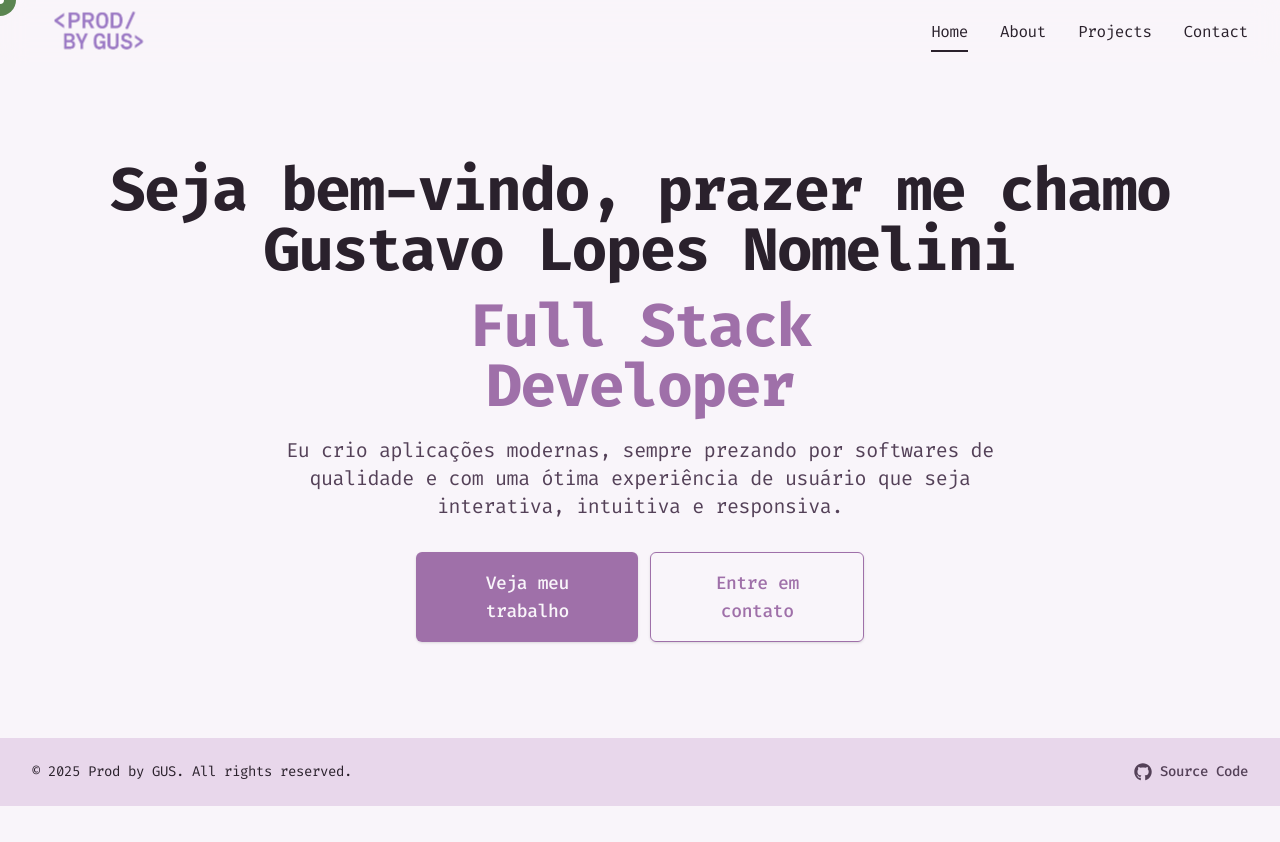
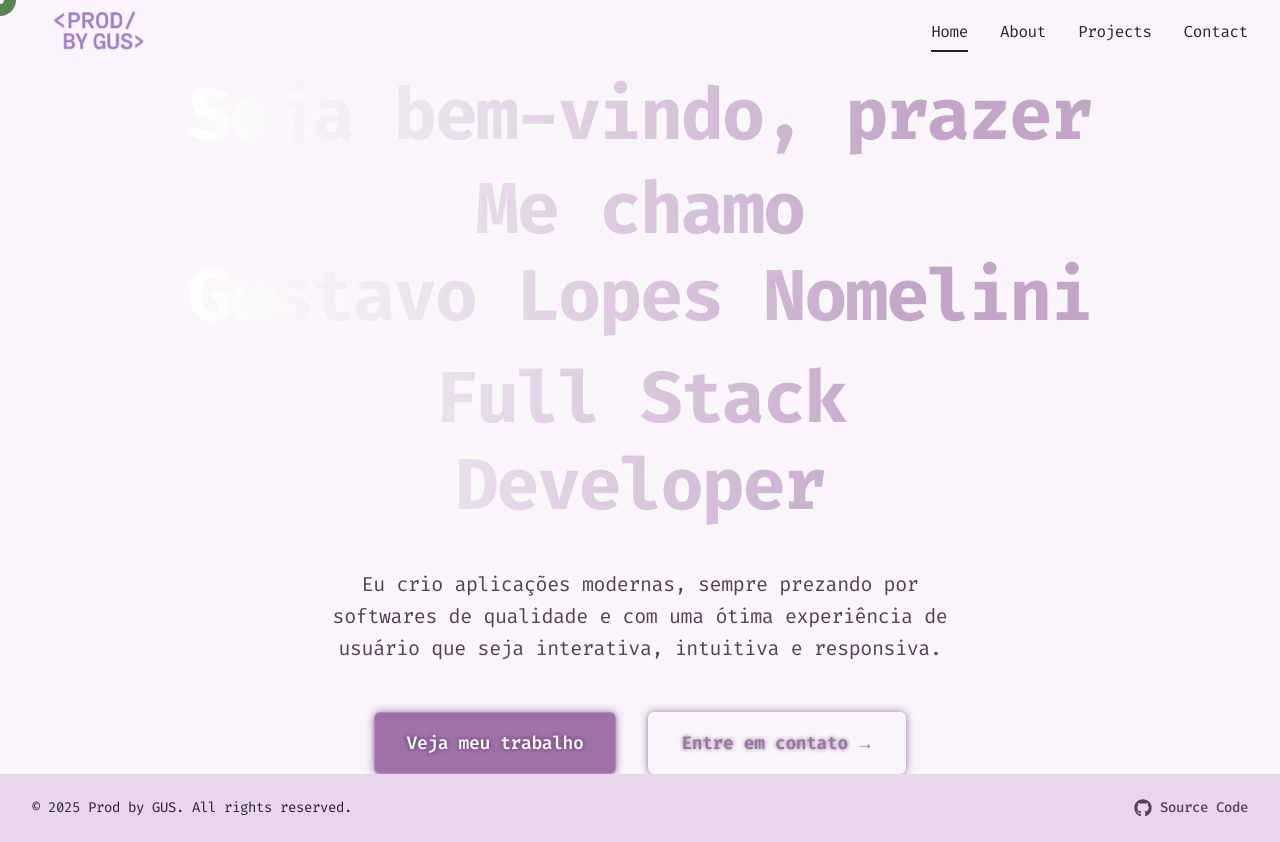
Before and after one commit to gustavo-nomelini/portfolio-prodbygus, a Next.js app: page / in a window 1280 px wide. Before the commit the page ends 806 px from the top, so only its background shows below. Built offline with nearby package versions, Linux system fonts and the light colour scheme.

Commit message:
feat: implement cyberpunk theme styles and glitch effect in Hero section

```diff
--- a/src/app/globals.css
+++ b/src/app/globals.css
@@ -27,6 +27,12 @@
     var(--font-fira-code), ui-monospace, SFMono-Regular, Menlo, Monaco,
     Consolas, 'Liberation Mono', 'Courier New', monospace;
   --letter-spacing: -0.025em;
+
+  /* Cyberpunk Theme Colors */
+  --neon-primary: #ff00ff;
+  --neon-secondary: #00ffff;
+  --neon-accent: #f0ff00;
+  --cyberpunk-glow: 0 0 10px rgba(var(--color1-rgb), 0.7);
 }
 
 @theme inline {
@@ -107,3 +113,179 @@ div {
 .text-shadow {
   text-shadow: 0 1px 3px rgba(0, 0, 0, 0.1);
 }
+
+/* Cyberpunk Styles */
+.text-gradient {
+  background-image: linear-gradient(
+    to right,
+    var(--color1) 10%,
+    #ffffff 50%,
+    var(--color3) 90%
+  );
+  -webkit-background-clip: text;
+  background-clip: text;
+  color: transparent;
+  background-size: 200% auto;
+  animation: textShine 5s ease-in-out infinite alternate;
+  position: relative;
+  filter: drop-shadow(0 0 8px rgba(255, 255, 255, 0.5));
+}
+
+.text-gradient-alt {
+  background-image: linear-gradient(
+    to right,
+    var(--color3) 10%,
+    #ffffff 50%,
+    var(--color1) 90%
+  );
+  -webkit-background-clip: text;
+  background-clip: text;
+  color: transparent;
+  background-size: 200% auto;
+  animation: textShine 5s ease-in-out infinite alternate;
+}
+
+.cyberpunk-grid {
+  background-size: 40px 40px;
+  background-image:
+    linear-gradient(
+      to right,
+      rgba(var(--color1-rgb), 0.1) 1px,
+      transparent 1px
+    ),
+    linear-gradient(
+      to bottom,
+      rgba(var(--color3-rgb), 0.1) 1px,
+      transparent 1px
+    );
+  background-position: center center;
+  animation: gridMove 30s linear infinite;
+}
+
+.cyberpunk-btn {
+  position: relative;
+  overflow: hidden;
+  box-shadow: 0 0 8px var(--color1);
+  border: 1px solid rgba(255, 255, 255, 0.2);
+  font-weight: 600;
+  text-shadow: 0 0 4px rgba(0, 0, 0, 0.5);
+}
+
+.cyberpunk-btn::before {
+  content: '';
+  position: absolute;
+  top: -10%;
+  left: -10%;
+  width: 120%;
+  height: 120%;
+  background: linear-gradient(
+    90deg,
+    transparent,
+    rgba(255, 255, 255, 0.2),
+    transparent
+  );
+  transform: translateX(-100%);
+  transition: none;
+}
+
+.cyberpunk-btn:hover::before {
+  transform: translateX(100%);
+  transition: transform 0.8s ease;
+}
+
+.glass-effect {
+  background: rgba(var(--color4-rgb), 0.2);
+  backdrop-filter: blur(10px);
+  -webkit-backdrop-filter: blur(10px);
+  border: 1px solid rgba(var(--color1-rgb), 0.1);
+}
+
+.animate-fadeIn {
+  animation: fadeIn 0.8s ease-in-out;
+}
+
+.animate-slideUp {
+  animation: slideUp 0.8s ease-in-out;
+}
+
+.animation-delay-100 {
+  animation-delay: 0.1s;
+}
+
+.animation-delay-200 {
+  animation-delay: 0.2s;
+}
+
+.animation-delay-300 {
+  animation-delay: 0.3s;
+}
+
+.glitching {
+  animation: glitchAnimation 0.2s ease forwards;
+}
+
+/* Animations */
+@keyframes textShine {
+  0% {
+    background-position: 0% 50%;
+  }
+  100% {
+    background-position: 100% 50%;
+  }
+}
+
+@keyframes gridMove {
+  0% {
+    background-position: 0 0;
+  }
+  100% {
+    background-position: 40px 40px;
+  }
+}
+
+@keyframes fadeIn {
+  0% {
+    opacity: 0;
+  }
+  100% {
+    opacity: 1;
+  }
+}
+
+@keyframes slideUp {
+  0% {
+    opacity: 0;
+    transform: translateY(20px);
+  }
+  100% {
+    opacity: 1;
+    transform: translateY(0);
+  }
+}
+
+@keyframes glitchAnimation {
+  0% {
+    background-position: 0% 0%;
+    transform: translateX(0);
+  }
+  20% {
+    background-position: 20% 0%;
+    transform: translateX(-10px);
+  }
+  40% {
+    background-position: 40% 0%;
+    transform: translateX(10px);
+  }
+  60% {
+    background-position: 60% 0%;
+    transform: translateX(-5px);
+  }
+  80% {
+    background-position: 80% 0%;
+    transform: translateX(5px);
+  }
+  100% {
+    background-position: 100% 0%;
+    transform: translateX(0);
+  }
+}
--- a/src/components/sections/Hero.tsx
+++ b/src/components/sections/Hero.tsx
@@ -2,8 +2,35 @@
 
 import { motion } from 'framer-motion';
 import Link from 'next/link';
+import { useEffect, useState } from 'react';
+import ParticlesEffect from '../ui/ParticlesEffect';
 
 const Hero = () => {
+  const [isGlitching, setIsGlitching] = useState(false);
+
+  // Random glitch effect
+  useEffect(() => {
+    const triggerGlitch = () => {
+      const shouldGlitch = Math.random() > 0.95;
+      if (shouldGlitch) {
+        setIsGlitching(true);
+        setTimeout(
+          () => {
+            setIsGlitching(false);
+          },
+          100 + Math.random() * 100,
+        );
+      }
+      setTimeout(triggerGlitch, 500 + Math.random() * 2000);
+    };
+
+    triggerGlitch();
+
+    return () => {
+      // Cleanup
+    };
+  }, []);
+
   // Text animation variants
   const textVariants = {
     hidden: { opacity: 0, y: 20 },
@@ -34,6 +61,7 @@ const Hero = () => {
     }),
     hover: {
       scale: 1.05,
+      boxShadow: '0 0 10px rgba(var(--color1-rgb), 0.5)',
       transition: {
         duration: 0.2,
       },
@@ -47,23 +75,49 @@ const Hero = () => {
   };
 
   return (
-    <div className="bg-[var(--background)]">
-      <div className="max-w-7xl mx-auto py-16 px-4 sm:py-24 sm:px-6 lg:px-8">
-        <div className="text-center">
+    <section className="relative overflow-hidden min-h-[85vh] flex items-center justify-center">
+      {/* Background gradients */}
+      <div className="absolute inset-0 bg-gradient-to-br from-[var(--color1)]/10 to-[var(--color3)]/10 z-[-1]"></div>
+      <div className="absolute inset-0 z-[-2]">
+        <div className="absolute top-20 left-10 w-80 h-80 bg-[var(--color1)]/20 rounded-full filter blur-[80px]"></div>
+        <div className="absolute bottom-20 right-10 w-96 h-96 bg-[var(--color3)]/20 rounded-full filter blur-[80px]"></div>
+        <div className="absolute top-1/2 left-1/2 -translate-x-1/2 -translate-y-1/2 w-72 h-72 bg-[var(--color1)]/10 rounded-full filter blur-[60px]"></div>
+      </div>
+
+      {/* Cyberpunk Grid Lines */}
+      <div className="absolute inset-0 z-[-1] cyberpunk-grid opacity-20"></div>
+
+      {/* Particles Effect */}
+      <ParticlesEffect />
+
+      {/* Glitch Effect Overlay */}
+      <div
+        className={`absolute inset-0 z-[1] pointer-events-none transition-all duration-100 ${isGlitching ? 'glitching' : ''}`}
+      ></div>
+
+      <div className="max-w-5xl mx-auto px-6 flex flex-col items-center text-center z-10">
+        <div className="animate-fadeIn">
           <motion.h1
-            className="text-4xl font-extrabold tracking-tight text-[var(--foreground)] sm:text-5xl md:text-6xl"
+            className="text-gradient text-5xl sm:text-6xl lg:text-7xl font-extrabold tracking-tight mb-8 leading-[1.2] py-2 relative"
             initial="hidden"
             animate="visible"
             variants={textVariants}
             custom={0}
           >
             <motion.span className="block" variants={textVariants} custom={1}>
-              Seja bem-vindo, prazer me chamo Gustavo Lopes Nomelini
+              Seja bem-vindo, prazer
             </motion.span>
             <motion.span
-              className="block text-[var(--color1)] mt-4"
+              className="block mt-2"
               variants={textVariants}
               custom={2}
+            >
+              Me chamo<br/>Gustavo Lopes Nomelini
+            </motion.span>
+            <motion.span
+              className="block mt-4"
+              variants={textVariants}
+              custom={3}
             >
               Full Stack
               <br />
@@ -72,18 +126,18 @@ const Hero = () => {
           </motion.h1>
 
           <motion.p
-            className="mt-3 max-w-md mx-auto text-base text-[var(--foreground-muted)] sm:text-lg md:mt-5 md:text-xl md:max-w-3xl"
+            className="mt-6 max-w-2xl mx-auto text-xl/8 text-[var(--foreground-muted)]"
             initial="hidden"
             animate="visible"
             variants={textVariants}
-            custom={3}
+            custom={4}
           >
-            Eu crio aplicações modernas, sempre prezando por softwares
-            de qualidade e com uma ótima experiência de usuário que seja
+            Eu crio aplicações modernas, sempre prezando por softwares de
+            qualidade e com uma ótima experiência de usuário que seja
             interativa, intuitiva e responsiva.
           </motion.p>
 
-          <div className="mt-5 max-w-md mx-auto sm:flex sm:justify-center md:mt-8">
+          <div className="mt-12 flex flex-wrap items-center justify-center gap-x-8 gap-y-5">
             <motion.div
               className="rounded-md shadow"
               initial="hidden"
@@ -95,7 +149,7 @@ const Hero = () => {
             >
               <Link
                 href="/projects"
-                className="w-full flex items-center justify-center px-8 py-3 border border-transparent text-base font-medium rounded-md text-[var(--background)] bg-[var(--color1)] hover:bg-[var(--color3)] transition-colors md:py-4 md:text-lg md:px-10 focus:outline-none focus:ring-2 focus:ring-offset-2 focus:ring-[var(--color1)]"
+                className="cyberpunk-btn w-full flex items-center justify-center px-8 py-4 border border-transparent text-base font-medium rounded-md text-[var(--background)] bg-[var(--color1)] hover:bg-[var(--color1)]/90 transition-colors md:text-lg focus:outline-none focus:ring-2 focus:ring-offset-2 focus:ring-[var(--color1)]"
                 aria-label="Ver meu portfolio de projetos"
               >
                 Veja meu trabalho
@@ -103,7 +157,7 @@ const Hero = () => {
             </motion.div>
 
             <motion.div
-              className="mt-3 rounded-md shadow sm:mt-0 sm:ml-3"
+              className="rounded-md shadow"
               initial="hidden"
               animate="visible"
               variants={buttonVariants}
@@ -113,16 +167,19 @@ const Hero = () => {
             >
               <Link
                 href="/contact"
-                className="w-full flex items-center justify-center px-8 py-3 border border-[var(--color1)] text-base font-medium rounded-md text-[var(--color1)] bg-[var(--background)] hover:bg-[var(--color4)] transition-colors md:py-4 md:text-lg md:px-10 focus:outline-none focus:ring-2 focus:ring-offset-2 focus:ring-[var(--color1)]"
+                className="cyberpunk-btn w-full flex items-center justify-center px-8 py-4 border border-[var(--color1)] text-base font-medium rounded-md text-[var(--color1)] bg-[var(--background)] hover:bg-[var(--color4)] transition-colors md:text-lg focus:outline-none focus:ring-2 focus:ring-offset-2 focus:ring-[var(--color1)]"
                 aria-label="Entrar em contato comigo"
               >
                 Entre em contato
+                <span aria-hidden="true" className="ml-2">
+                  →
+                </span>
               </Link>
             </motion.div>
           </div>
         </div>
       </div>
-    </div>
+    </section>
   );
 };
 
--- /dev/null
+++ b/src/components/ui/ParticlesEffect.tsx
@@ -0,0 +1,125 @@
+'use client';
+
+import { useEffect, useRef } from 'react';
+
+type Particle = {
+  x: number;
+  y: number;
+  size: number;
+  speedX: number;
+  speedY: number;
+  color: string;
+  opacity: number;
+};
+
+const ParticlesEffect = () => {
+  const canvasRef = useRef<HTMLCanvasElement>(null);
+  const particles = useRef<Particle[]>([]);
+  const animationFrameId = useRef<number>(0);
+
+  useEffect(() => {
+    const canvas = canvasRef.current;
+    if (!canvas) return;
+
+    const ctx = canvas.getContext('2d');
+    if (!ctx) return;
+
+    const handleResize = () => {
+      canvas.width = window.innerWidth;
+      canvas.height = window.innerHeight;
+      initializeParticles();
+    };
+
+    const initializeParticles = () => {
+      particles.current = [];
+      const particleCount = Math.min(50, window.innerWidth / 20); // Adjust count based on screen size
+
+      const colors = [
+        'rgba(var(--color1-rgb), 0.7)',
+        'rgba(var(--color3-rgb), 0.7)',
+        'rgba(255, 255, 255, 0.7)',
+      ];
+
+      for (let i = 0; i < particleCount; i++) {
+        particles.current.push({
+          x: Math.random() * canvas.width,
+          y: Math.random() * canvas.height,
+          size: Math.random() * 3 + 1,
+          speedX: (Math.random() - 0.5) * 0.8,
+          speedY: (Math.random() - 0.5) * 0.8,
+          color: colors[Math.floor(Math.random() * colors.length)],
+          opacity: Math.random() * 0.5 + 0.2,
+        });
+      }
+    };
+
+    const animate = () => {
+      ctx.clearRect(0, 0, canvas.width, canvas.height);
+
+      // Update and draw particles
+      particles.current.forEach((particle, index) => {
+        // Update position
+        particle.x += particle.speedX;
+        particle.y += particle.speedY;
+
+        // Bounce off edges
+        if (particle.x < 0 || particle.x > canvas.width) {
+          particle.speedX *= -1;
+        }
+        if (particle.y < 0 || particle.y > canvas.height) {
+          particle.speedY *= -1;
+        }
+
+        // Draw particle
+        ctx.beginPath();
+        ctx.arc(particle.x, particle.y, particle.size, 0, Math.PI * 2);
+        ctx.fillStyle = particle.color;
+        ctx.globalAlpha = particle.opacity;
+        ctx.fill();
+
+        // Draw connections
+        drawConnections(particle, index);
+      });
+
+      animationFrameId.current = requestAnimationFrame(animate);
+    };
+
+    const drawConnections = (particle: Particle, index: number) => {
+      for (let i = index + 1; i < particles.current.length; i++) {
+        const other = particles.current[i];
+        const distance = Math.sqrt(
+          Math.pow(particle.x - other.x, 2) + Math.pow(particle.y - other.y, 2),
+        );
+
+        // Draw connection if particles are close enough
+        if (distance < 150) {
+          ctx.beginPath();
+          ctx.moveTo(particle.x, particle.y);
+          ctx.lineTo(other.x, other.y);
+          ctx.strokeStyle = 'rgba(var(--color1-rgb), 0.1)';
+          ctx.globalAlpha = 0.5 - distance / 150; // Fade out with distance
+          ctx.lineWidth = 0.5;
+          ctx.stroke();
+        }
+      }
+    };
+
+    handleResize();
+    window.addEventListener('resize', handleResize);
+    animate();
+
+    return () => {
+      window.removeEventListener('resize', handleResize);
+      cancelAnimationFrame(animationFrameId.current);
+    };
+  }, []);
+
+  return (
+    <canvas
+      ref={canvasRef}
+      className="absolute inset-0 z-[-1] pointer-events-none opacity-60"
+    />
+  );
+};
+
+export default ParticlesEffect;
```
